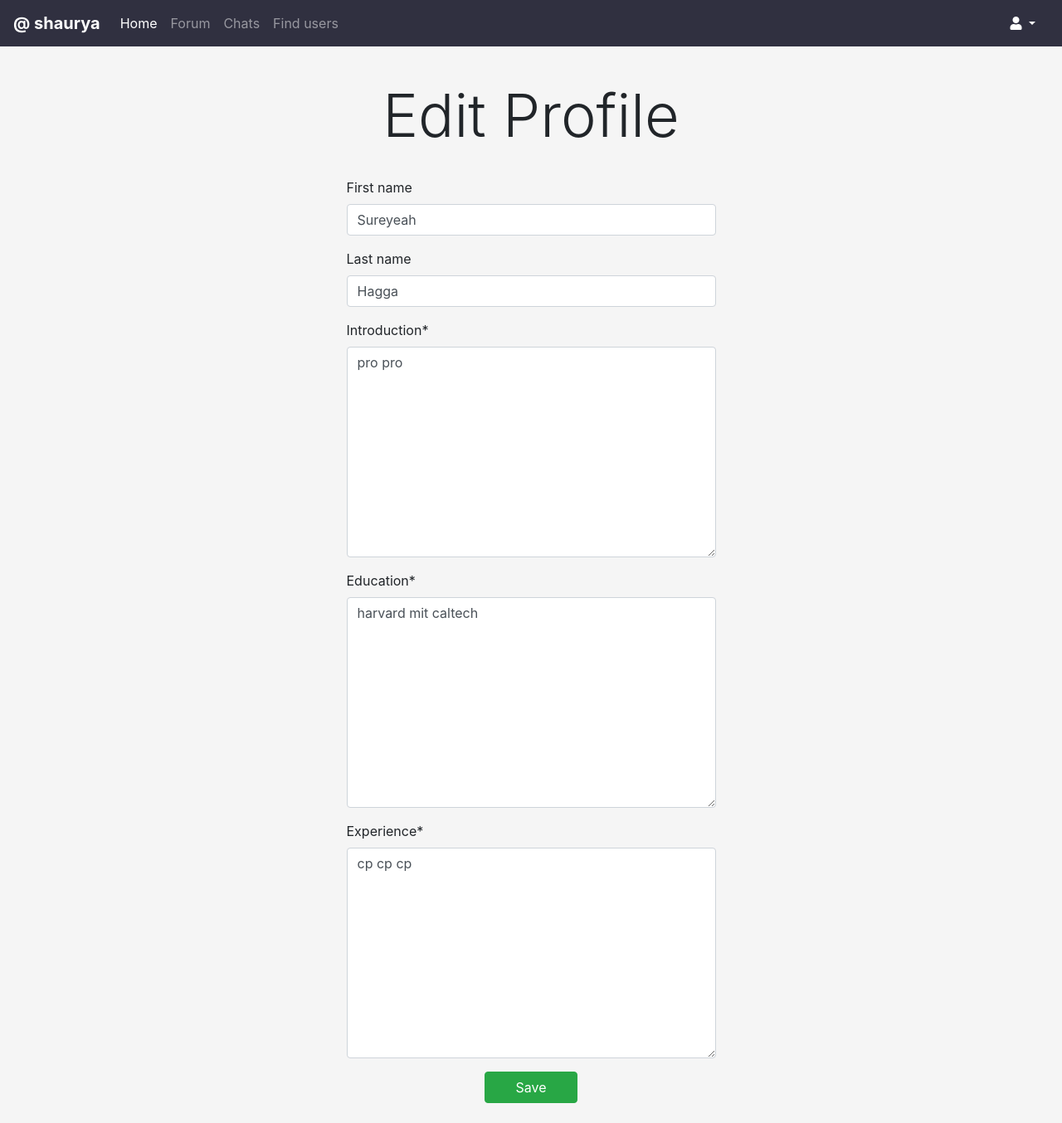
After one commit to SDOS2020/Team_2_Mentoring_Platform, a Django app: page /users/edit_profile/ in a window 1280 px wide. The commit adds this page. Shown: the whole page at 83% size. Run offline with Django 3.2, Linux system fonts and the light colour scheme; a user stored in the database is signed in; data comes from the database, SQL or seed files in the repository; both versions use the stored data as it was after the commit; some libraries are stand-ins or nearby versions.

Commit message:
Adds Edit Profile feature

```diff
--- a/sdos_project/home/templates/home/base.html
+++ b/sdos_project/home/templates/home/base.html
@@ -89,14 +89,20 @@
 
 		{% if user.is_authenticated %}
 			<div class="nav-item dropdown">
+
 				<a class="nav-link dropdown-toggle" id="navbarDropdown" role="button" data-toggle="dropdown" aria-haspopup="true"
 					aria-expanded="false" style="text-align: right; width: 12rem; color: white">
+
 					<i class="fas fa-user" style="color: white"></i>
 				</a>
 
 				<div class="dropdown-menu" aria-labelledby="navbarDropdown" style="margin-left: 2rem; width: 80%;">
 					<a class="dropdown-item" href='//127.0.0.1:8000/users/profile/{{ user.username }}' style="text-align: right;">
-						Profile
+						View Profile
+					</a>
+
+					<a class="dropdown-item" href="{% url 'edit_profile' %}" style="text-align: right;">
+						Edit Profile
 					</a>
 
 					{% if user.account.is_mentor %}
--- a/sdos_project/users/forms.py
+++ b/sdos_project/users/forms.py
@@ -1,6 +1,8 @@
 from django import forms
-from .models import User, Mentor, Mentee
+from .models import User, Mentor, Mentee, Account
 from django.contrib.auth.forms import UserCreationForm
+from django.core import validators
+
 
 
 class UserRegisterForm(UserCreationForm):
@@ -10,6 +12,7 @@ class UserRegisterForm(UserCreationForm):
 		max_length=50,
 		required=True,
 	)
+
 	last_name = forms.CharField(
 		max_length=50,
 		required=True,
@@ -32,3 +35,46 @@ class MenteeRegisterForm(forms.ModelForm):
 	class Meta:
 		model = Mentee
 		fields = "__all__"
+
+
+class EditNameForm(forms.ModelForm):
+
+	class Meta:
+		model = User
+		fields = ("first_name", "last_name")
+
+
+class EditDetailsForm(forms.ModelForm):
+
+	class Meta:
+		model = Account
+		fields = ("introduction", "education", "experience")
+		# fields = '__all__'
+
+	# first_name = forms.CharField(
+	# 	max_length=50,
+	# 	required=True,
+	# )
+
+	# last_name = forms.CharField(
+	# 	max_length=50,
+	# 	required=True,
+	# )
+
+	# introduction = forms.CharField(
+	# 	widget=forms.Textarea,
+	# 	max_length=512,
+	# 	required=True,
+	# )
+
+	# education = forms.CharField(
+	# 	widget=forms.Textarea,
+	# 	max_length=512,
+	# 	required=True,
+	# )
+
+	# experience = forms.CharField(
+	# 	widget=forms.Textarea,
+	# 	max_length=512,
+	# 	required=True,
+	# )
--- a/sdos_project/users/templates/users/dist/profile.html
+++ b/sdos_project/users/templates/users/dist/profile.html
@@ -39,6 +39,9 @@ Profile
 				<li class="nav-item"><a class="nav-link js-scroll-trigger" href="#experience">Experience</a></li>
 				<li class="nav-item"><a class="nav-link js-scroll-trigger" href="#skills">Skills</a></li>
 				<li class="nav-item"><a class="nav-link js-scroll-trigger" href="#interests">Interests</a></li>
+				<li class="nav-item"><a class="nav-link js-scroll-trigger" href="{% url 'edit_profile' %}"><i class="fas fa-edit"></i>
+
+</a></li>
 			</ul>
 		</div>
 	</nav>
--- /dev/null
+++ b/sdos_project/users/templates/users/edit_profile.html
@@ -0,0 +1,34 @@
+{% extends "home/base.html" %}
+{% load crispy_forms_tags %}
+
+
+{% block title %}
+Edit Profile
+{% endblock title %}
+
+
+{% block content %}
+
+<div class="container" style="margin-top: 5vh;">
+	<div class="row justify-content-center">
+		<div class="col-5">
+			<center>
+				<h1 class="display-3">Edit Profile</h1>
+			</center>
+			<br />
+
+			<form method="POST" action="{% url 'edit_profile' %}">
+				{% csrf_token %}
+
+				{{ name_form|crispy }}
+				{{ details_form|crispy }}
+
+				<center>
+					<input type="submit" class="btn btn-success col-3" value="Save"></input>
+				</center>
+			</form>
+		</div>
+	</div>
+</div>
+
+{% endblock content %}
--- a/sdos_project/users/urls.py
+++ b/sdos_project/users/urls.py
@@ -14,5 +14,6 @@ urlpatterns = [
 	path("profile/<str:username>", user_views.profile, name="profile"),
 	path("search_users/", user_views.search_users, name="search_users"),
 	path("chat_user/", user_views.chat_user, name="chat"),
-  path("my_requests/", user_views.my_requests, name="my_requests"),
+	path("my_requests/", user_views.my_requests, name="my_requests"),
+	path("edit_profile/", user_views.edit_profile, name="edit_profile"),
 ]
--- a/sdos_project/users/views.py
+++ b/sdos_project/users/views.py
@@ -1,6 +1,6 @@
 from django.shortcuts import render, redirect
 from django.contrib import messages
-from .forms import UserRegisterForm
+from .forms import UserRegisterForm, EditDetailsForm, EditNameForm
 from .models import Account, Mentor, Mentee
 from django.contrib.auth.decorators import login_required
 from users.models import User
@@ -82,3 +82,48 @@ def chat_user(request):
 @login_required
 def my_requests(request):
 	return render(request, "users/my_requests.html")
+
+@login_required
+def edit_profile(request):
+
+	initial_dict_name_form = {
+		"first_name": request.user.first_name,
+		"last_name": request.user.last_name,
+	}
+
+	initial_dict_details_form = {
+		"introduction": request.user.account.introduction,
+		"education": request.user.account.education,
+		"experience": request.user.account.experience
+	}
+
+	if request.method == "POST":
+
+		name_form = EditNameForm(request.POST or None, initial = initial_dict_name_form)
+		details_form = EditDetailsForm(request.POST or None, initial = initial_dict_details_form)
+
+		if name_form.is_valid() and details_form.is_valid():
+			user = request.user
+			user.first_name = name_form.cleaned_data["first_name"]
+			user.last_name = name_form.cleaned_data["last_name"]
+
+			user.account.introduction = details_form.cleaned_data["introduction"]
+			user.account.education = details_form.cleaned_data["education"]
+			user.account.experience = details_form.cleaned_data["experience"]
+
+			user.save()
+			user.account.save()
+
+
+
+			return redirect("homepage")
+	else:
+		name_form = EditNameForm(request.POST or None, initial = initial_dict_name_form)
+		details_form = EditDetailsForm(request.POST or None, initial = initial_dict_details_form)
+
+	context = {
+		"name_form" : name_form,
+		"details_form": details_form
+	}
+
+	return render(request, "users/edit_profile.html", context)
```
Also changed, not shown: sdos_project/db.sqlite3.
